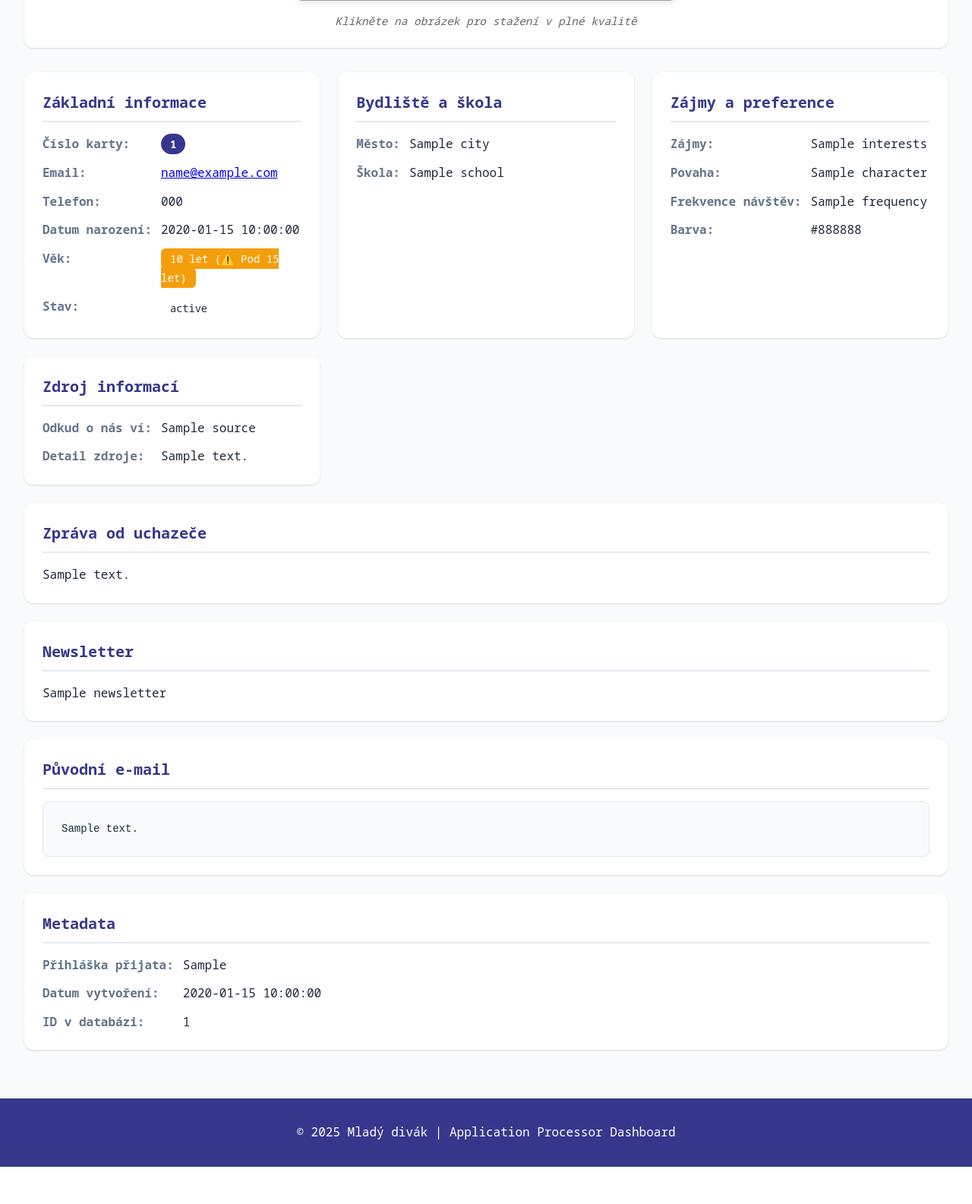
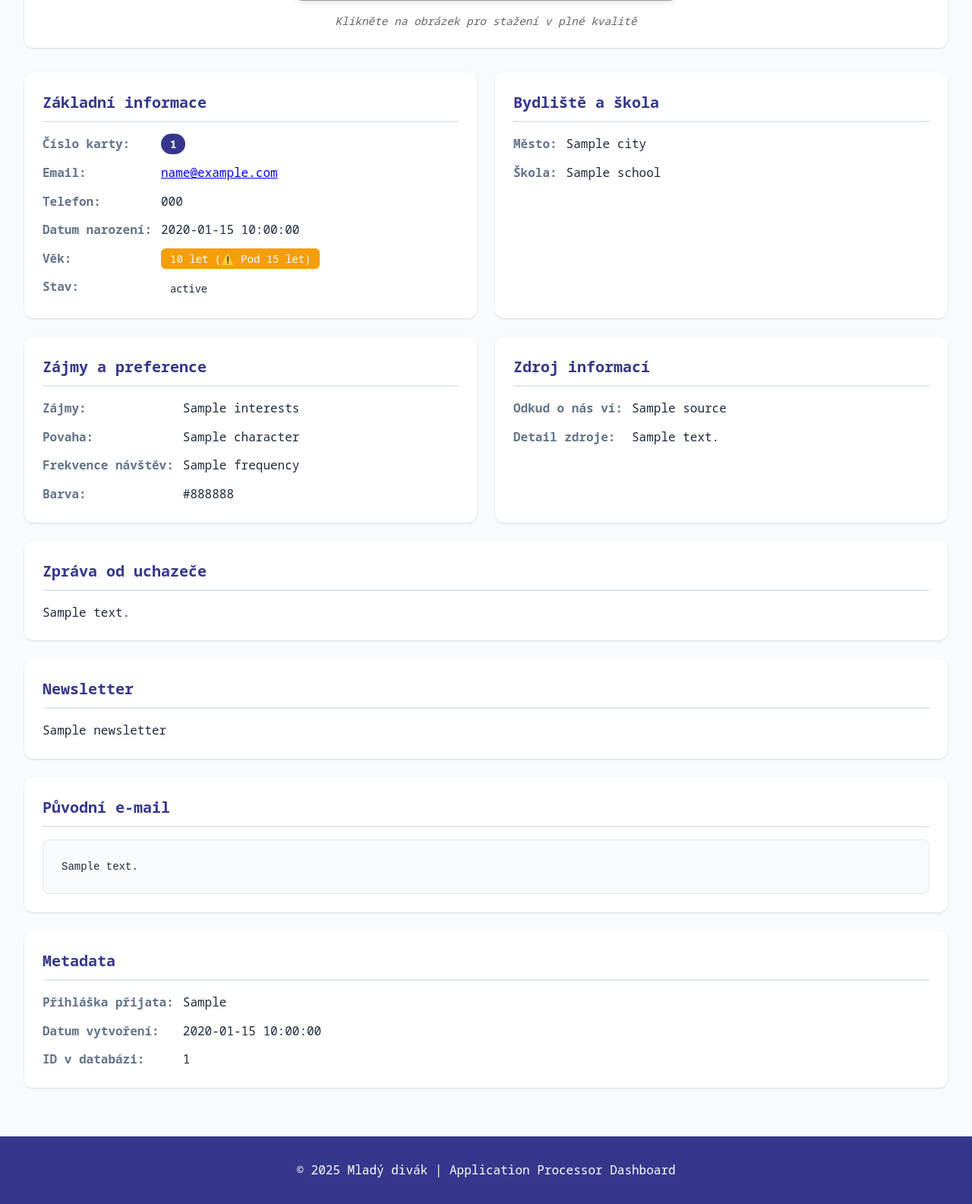
Before and after one commit to dinkotom/md_application_processor, a Flask app: template templates/detail.html in a window 1280 px wide. Shown: the part 613-2198 px from the top of the page at 76% size. Before the commit the page ends 2149 px from the top, so only its background shows below. Run offline with Flask 3, Linux system fonts and the light colour scheme; the template is opened without the code that fills it: most values are stand-ins (such as "Sample title", 1, 10 or a date in 2020); grey boxes are pictures that could not be loaded.

Commit message:
v1.1 updates: Fix changelog path, translate to Czech, fix email overflow, 2x2 layout

```diff
--- a/src/changelog.py
+++ b/src/changelog.py
@@ -6,7 +6,11 @@ import os
 
 def get_changelog():
     """Read and return changelog content"""
-    changelog_path = os.path.join(os.path.dirname(__file__), 'CHANGELOG.md')
+    # Get the parent directory of src/ to find CHANGELOG.md
+    current_dir = os.path.dirname(os.path.abspath(__file__))
+    parent_dir = os.path.dirname(current_dir)
+    changelog_path = os.path.join(parent_dir, 'CHANGELOG.md')
+
     try:
         with open(changelog_path, 'r', encoding='utf-8') as f:
             return f.read()
--- a/static/css/style.css
+++ b/static/css/style.css
@@ -288,7 +288,7 @@ main {
 /* Detail Page */
 .detail-grid {
     display: grid;
-    grid-template-columns: repeat(auto-fit, minmax(300px, 1fr));
+    grid-template-columns: repeat(2, 1fr);
     gap: 1.5rem;
 }
 
@@ -324,6 +324,8 @@ main {
 
 .detail-card dd {
     color: var(--text-primary);
+    word-break: break-word;
+    overflow-wrap: break-word;
 }
 
 /* Stats Page */
```
Also changed, not shown: CHANGELOG.md.
